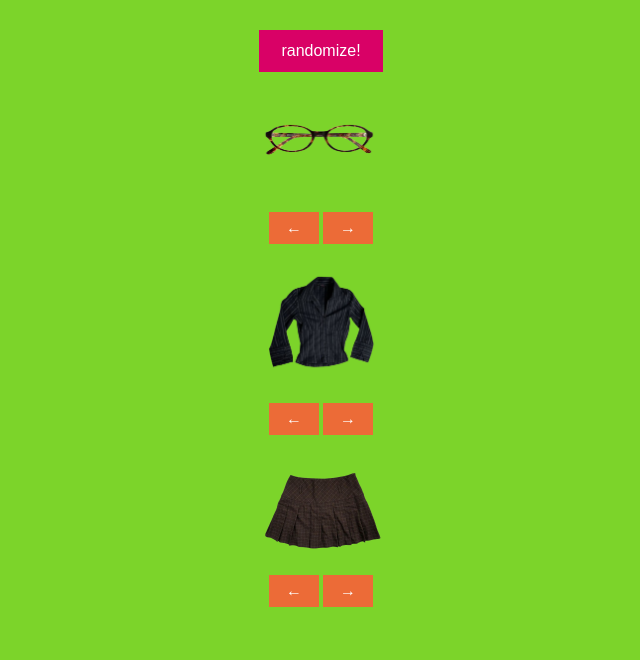
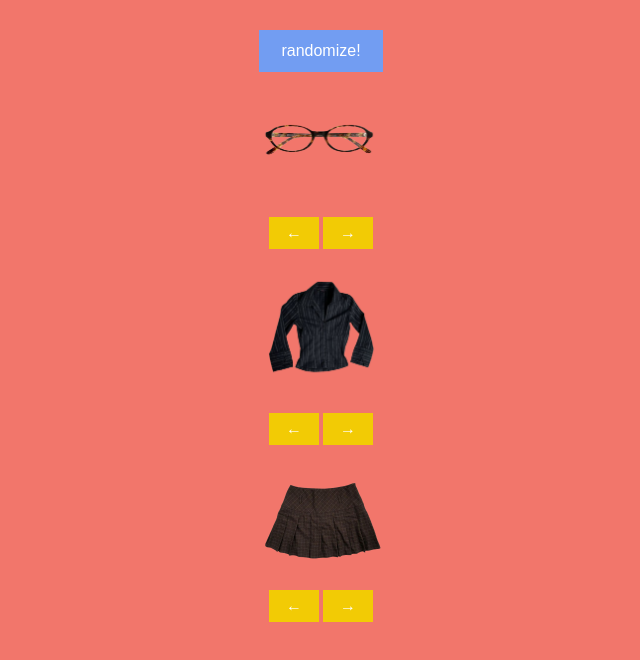
Before and after one commit to raquweel/Digital-Wardrobe, a plain HTML site: page index.html in a window 1280 px wide. Shown: the whole page, without its empty margins (319-959 px from the left). Drawn offline with Linux system fonts and the light colour scheme.

Commit message:
CSS adjust

```diff
--- a/index.html
+++ b/index.html
@@ -3,7 +3,7 @@
   <head>
     <meta charset="UTF-8" />
     <meta name="viewport" content="width=device-width, initial-scale=1.0" />
-    <title>Avatar Generator</title>
+    <title>Digital Wardrobe</title>
     <link rel="stylesheet" href="./style.css">
   </head>
   <body>
--- a/style.css
+++ b/style.css
@@ -2,7 +2,7 @@ body {
     margin: 0;
     margin-top: 30px;
     height: 100%;
-    background-color:rgb(124, 212, 42);
+    background-color:#F2766B;
     display: flex;
     justify-content: center;
     align-items: center;
@@ -37,30 +37,30 @@ body {
 button {
     font-size: 1rem;
     color: white;
-    background-color:#ec6b37;
+    background-color: #F2CB05;
     padding: 5px 15px;
     cursor: pointer;
     border-color: transparent;
 }
 
 button:hover {
-    background-color: #d90166;
+    background-color: #df6896;
 }
 
 .carousel-buttons {
     display: flex;
     justify-content: center;
     gap: 4px;
-    margin-top: 5px;
+    margin-top: 10px;
 }
 
 .random-button {
-    background-color: #d90166;
+    background-color: #729DF2;
     margin-bottom: 10px;
     padding: 10px 20px;
     font-size: 1rem;
     cursor: pointer;
 }
 .random-button:hover {
-    background-color: #ec6b37;
+    background-color: #df6896;
 }
```
